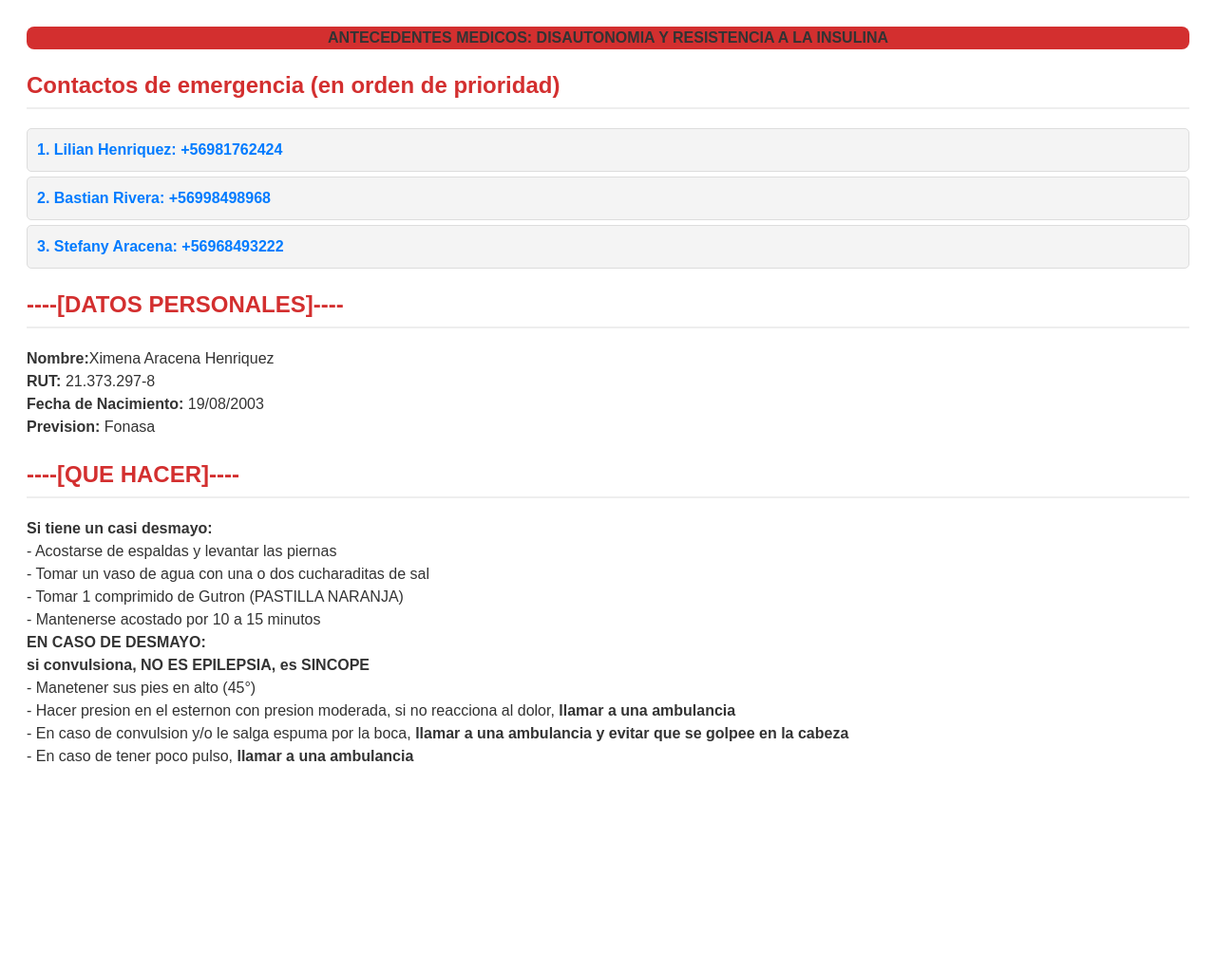
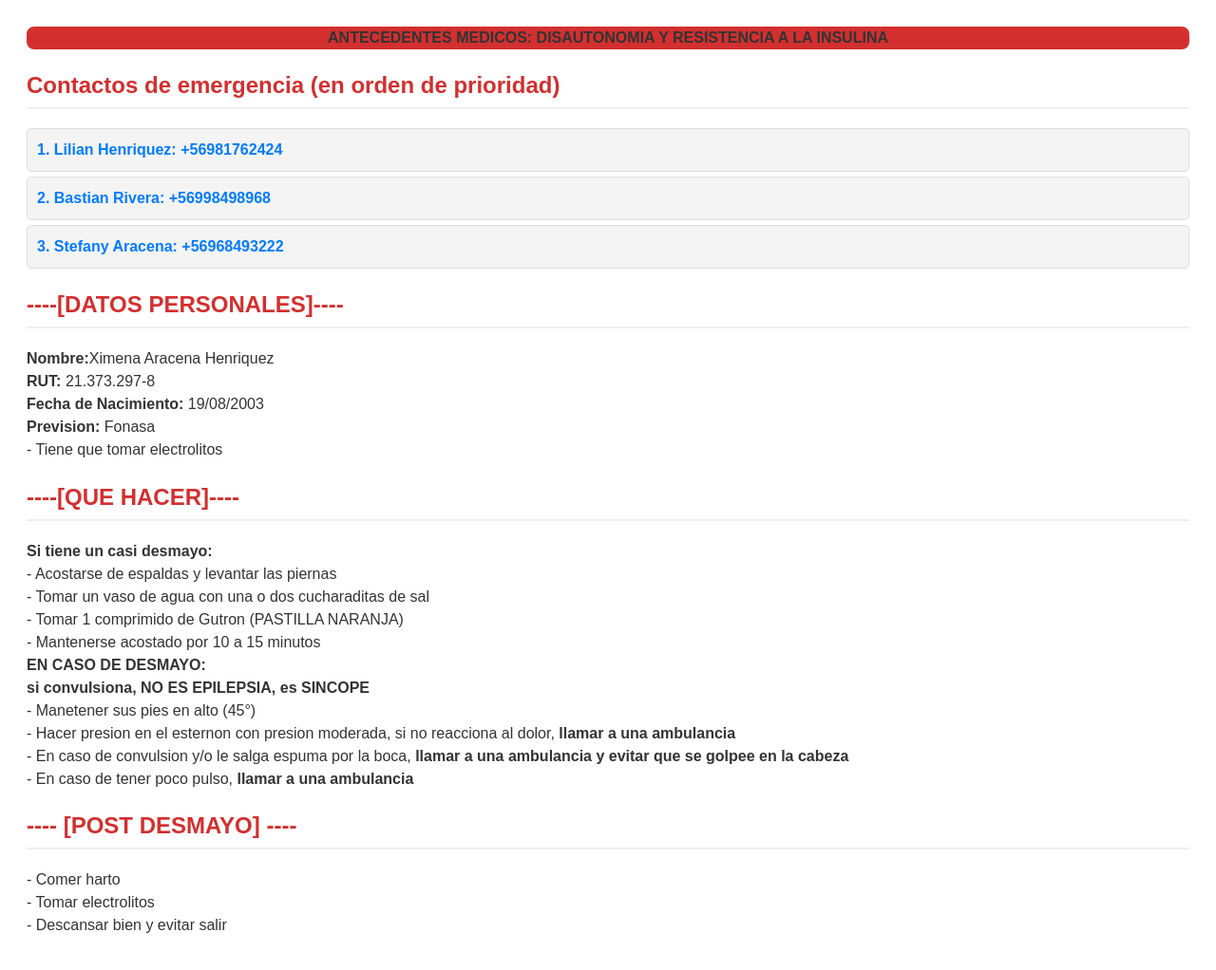
Before and after one commit to bastian614/Tarjeta_de_Emergencia_XimenaAracena, a plain HTML site: page index.html in a window 1280 px wide. Shown: the whole page at 95% size. Before the commit the page ends 853 px from the top, so only its background shows below. Drawn offline with Linux system fonts and the light colour scheme.

Commit message:
Se agregan datos requeridos por la madre de la usuaria

```diff
--- a/index.html
+++ b/index.html
@@ -22,7 +22,8 @@
     <p><strong>Nombre:</strong>Ximena Aracena Henriquez<br>
     <strong>RUT:</strong> 21.373.297-8<br>
     <strong>Fecha de Nacimiento:</strong> 19/08/2003<br>
-    <strong>Prevision:</strong> Fonasa</p>
+    <strong>Prevision:</strong> Fonasa<br>
+    - Tiene que tomar electrolitos</p>
     <h2>----[QUE HACER]----</h2>
     <p><strong>Si tiene un casi desmayo:</strong><br>
     - Acostarse de espaldas y levantar las piernas<br>
@@ -35,6 +36,9 @@
     - Hacer presion en el esternon con presion moderada, si no reacciona al dolor,<strong> llamar a una ambulancia</strong><br>
     - En caso de convulsion y/o le salga espuma por la boca,<strong> llamar a una ambulancia y evitar que se golpee en la cabeza</strong><br>
     - En caso de tener poco pulso,<strong> llamar a una ambulancia</strong></p>
-
+    <h2>---- [POST DESMAYO] ----</h2>
+    <p>- Comer harto<br>
+    - Tomar electrolitos<br>
+    - Descansar bien y evitar salir</p>
 </body>
 </html>
```
